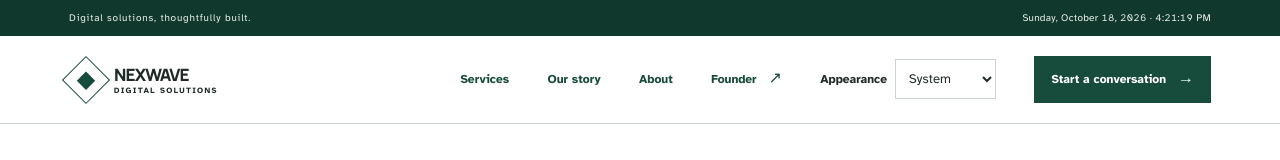
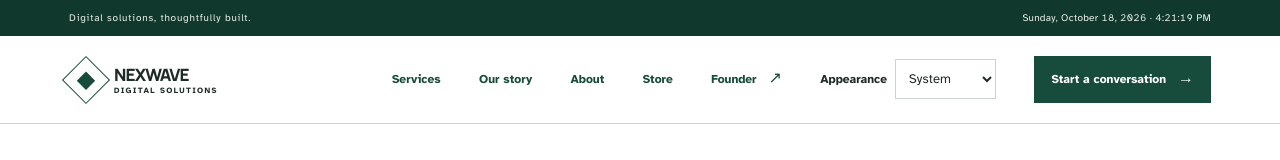
Before and after one commit to Namunane-8/NexWave-Digital-Solutions-KE, a React (Vite) app: page / in a window 1280 px wide. Shown: the top 160 px of the page. Built offline with nearby package versions, Linux system fonts and the light colour scheme.

Commit message:
Add dedicated Selar storefront handoff and navigation

```diff
--- a/src/App.tsx
+++ b/src/App.tsx
@@ -5,6 +5,7 @@ const navItems = [
   { label: 'Services', href: '/services' },
   { label: 'Our story', href: '/our-story' },
   { label: 'About', href: '/about' },
+  { label: 'Store', href: '/store' },
 ];
 
 const pageMeta: Record<string, { title: string; description: string }> = {
@@ -15,6 +16,7 @@ const pageMeta: Record<string, { title: string; description: string }> = {
   '/contact': { title: 'Contact NexWave Digital Solutions', description: 'Tell NexWave Digital Solutions about your digital project, business challenge or enquiry.' },
   '/privacy': { title: 'Privacy Notice | NexWave Digital Solutions', description: 'Read how NexWave Digital Solutions approaches information shared through its website.' },
   '/404': { title: 'Page not found | NexWave Digital Solutions', description: 'The requested page could not be found. Return to NexWave Digital Solutions.' },
+  '/store': { title: 'Digital Products Store | NexWave Digital Solutions', description: 'Browse NexWave Digital Solutions digital products and complete purchases securely through the official Selar storefront.' },
 };
 
 function LocalClock() {
@@ -96,7 +98,7 @@ function Footer() {
         <a className="footer-founder" href="https://www.namunane.co.ke/" target="_blank" rel="noreferrer">Meet the founder <Arrow diagonal /></a>
       </div>
       <div className="footer-links" aria-label="Footer navigation">
-        <a href="/services">Services</a><a href="/our-story">Our story</a><a href="/about">About</a><a href="/contact">Contact</a><a href="/privacy">Privacy</a>
+        <a href="/services">Services</a><a href="/our-story">Our story</a><a href="/about">About</a><a href="/store">Store</a><a href="/contact">Contact</a><a href="/privacy">Privacy</a>
       </div>
       <div className="footer-bottom">
         <span>© {new Date().getFullYear()} NexWave Digital Solutions</span>
@@ -202,6 +204,22 @@ function PrivacyPage() {
   </PageLayout>;
 }
 
+
+function StorePage() {
+  return <PageLayout eyebrow="NEXWAVE / DIGITAL STORE" title={<>Digital tools for<br /><em>your next step.</em></>} intro="Explore digital resources from NexWave Digital Solutions. Product availability, full descriptions, current pricing and delivery details are maintained on our Selar storefront.">
+    <section className="store-panel" aria-labelledby="store-heading">
+      <div className="store-panel-copy">
+        <p className="eyebrow">SECURE CHECKOUT BY SELAR</p>
+        <h2 id="store-heading">Browse the current catalogue.</h2>
+        <p>Choose a resource from the official store to review its details and current price. Purchases and digital delivery are handled by Selar; NexWave does not collect payment-card details on this website.</p>
+        <a className="button button-primary" href="https://selar.com/m/nexwave-digital-solutions1952019" target="_blank" rel="noopener noreferrer">Visit NexWave on Selar <Arrow diagonal /></a>
+        <p className="store-note">You’ll continue to Selar to review product information and complete any purchase. Prices, availability and payment methods shown there are authoritative.</p>
+      </div>
+      <div className="store-panel-aside" aria-hidden="true"><span className="store-index">NW / STORE</span><div className="store-orbit"><span /><span /><span /></div><p>LEARN · CREATE · GROW</p></div>
+    </section>
+  </PageLayout>;
+}
+
 function NotFoundPage() {
   return <section className="not-found section-wrap"><p className="eyebrow">ERROR / 404</p><h1>This page could<br /><em>not be found.</em></h1><p>The address may have changed or the link may be incorrect. Return to the homepage or browse the services available on this site.</p><div className="hero-actions"><a className="button button-primary" href="/">Return home <Arrow /></a><a className="text-link" href="/services">Browse services <Arrow /></a></div></section>;
 }
@@ -237,7 +255,7 @@ function App() {
     if (canonical) canonical.href = `https://nexwavedigitalsolutions.co.ke${route === '/' ? '/' : route}`;
   }, [route]);
 
-  return <><a className="skip-link" href="#main-content">Skip to content</a><div className="site-shell"><div className="utility-bar"><span>Digital solutions, thoughtfully built.</span><LocalClock /></div><Header /><main id="main-content">{route === '/' ? <HomePage /> : route === '/services' ? <ServicesPage /> : route === '/about' ? <AboutPage /> : route === '/our-story' ? <StoryPage /> : route === '/contact' ? <ContactPage /> : route === '/privacy' ? <PrivacyPage /> : <NotFoundPage />}</main><Footer /></div><BackToTop /></>;
+  return <><a className="skip-link" href="#main-content">Skip to content</a><div className="site-shell"><div className="utility-bar"><span>Digital solutions, thoughtfully built.</span><LocalClock /></div><Header /><main id="main-content">{route === '/' ? <HomePage /> : route === '/services' ? <ServicesPage /> : route === '/about' ? <AboutPage /> : route === '/our-story' ? <StoryPage /> : route === '/contact' ? <ContactPage /> : route === '/privacy' ? <PrivacyPage /> : route === '/store' ? <StorePage /> : <NotFoundPage />}</main><Footer /></div><BackToTop /></>;
 }
 
 export default App;
```
